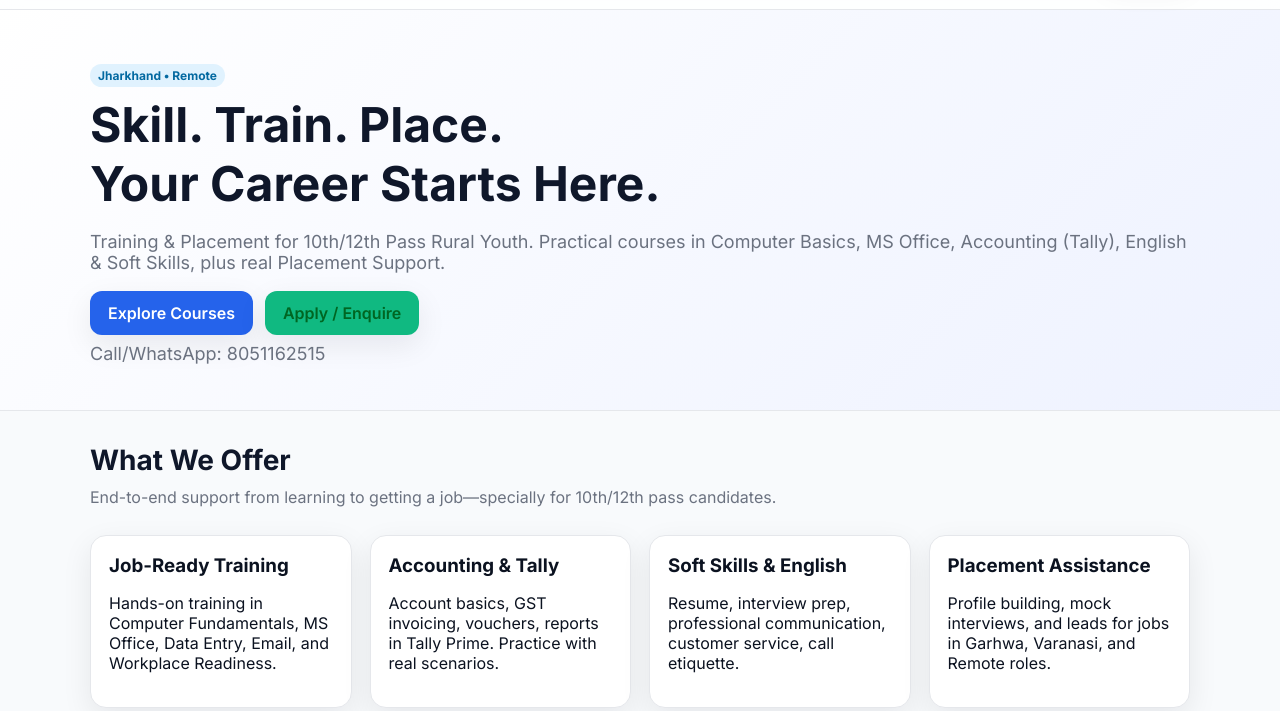
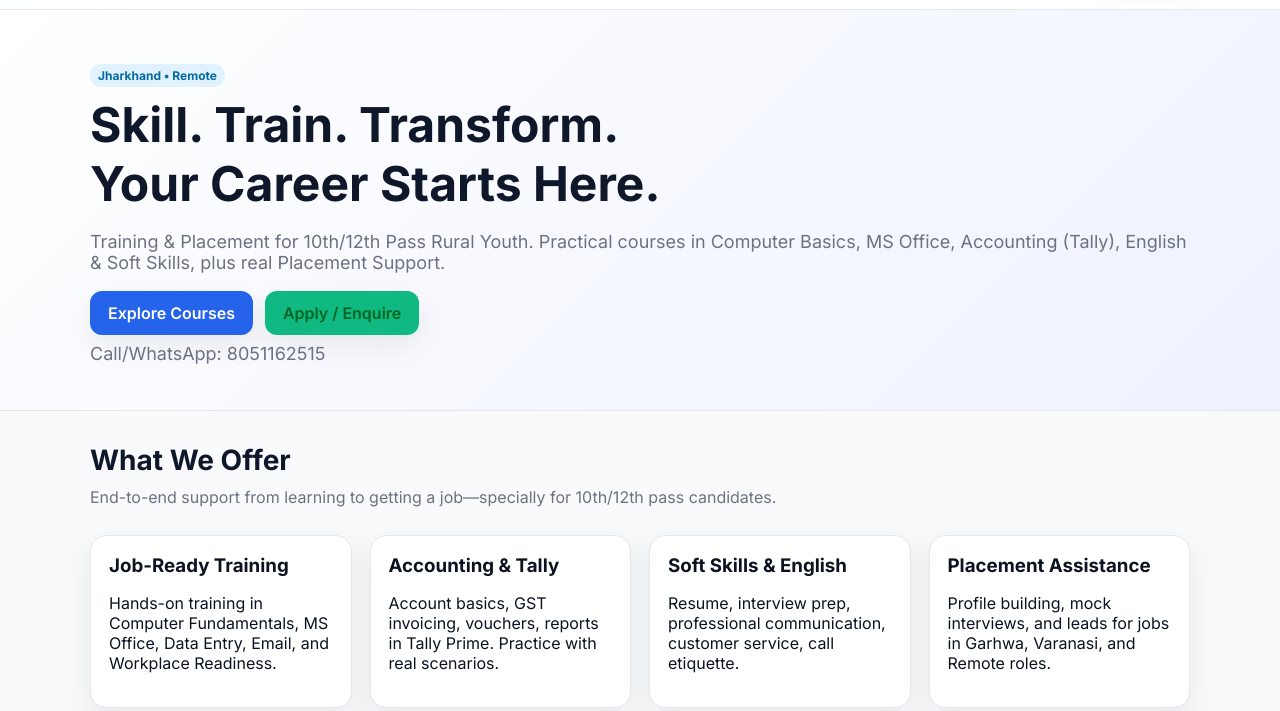
Before and after one commit to Abhishek822114/Bhavya-Consultancy-Website, a plain HTML site: page index.html in a window 1280 px wide. Shown: the part 89-800 px from the top of the page. Drawn offline with Linux system fonts and the light colour scheme.

Commit message:
Updated homepage UI

```diff
--- a/index.html
+++ b/index.html
@@ -35,7 +35,7 @@
   <header class="hero">
     <div class="container">
       <span class="badge">Jharkhand • Remote</span>
-      <h1>Skill. Train. Place.<br/>Your Career Starts Here.</h1>
+      <h1>Skill. Train. Transform.<br/>Your Career Starts Here.</h1>
       <p>Training & Placement for 10th/12th Pass Rural Youth. Practical courses in Computer Basics, MS Office, Accounting (Tally), English & Soft Skills, plus real Placement Support.</p>
       <div class="hero-cta">
         <a class="btn btn-primary" href="courses.html">Explore Courses</a>
```
